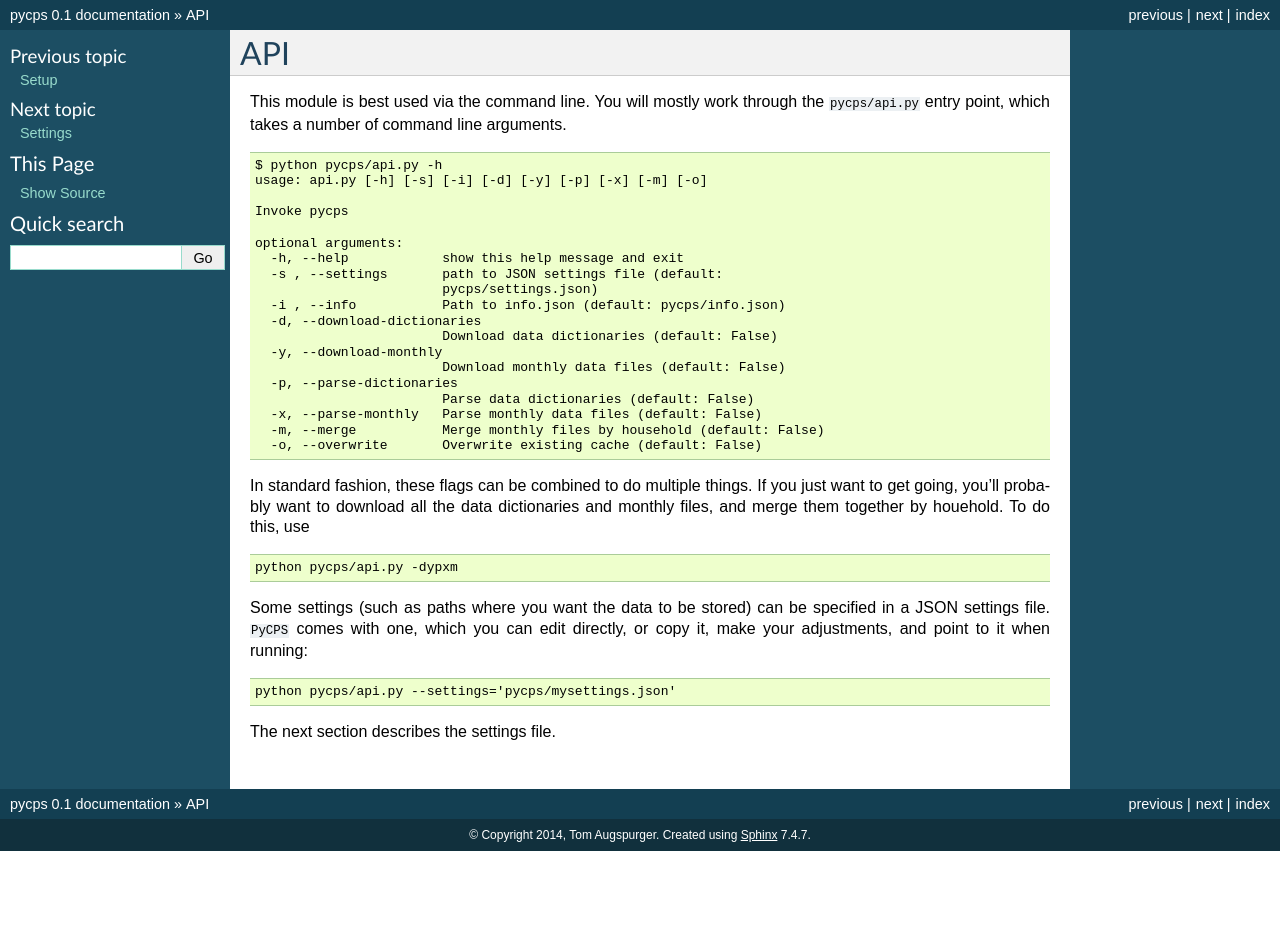
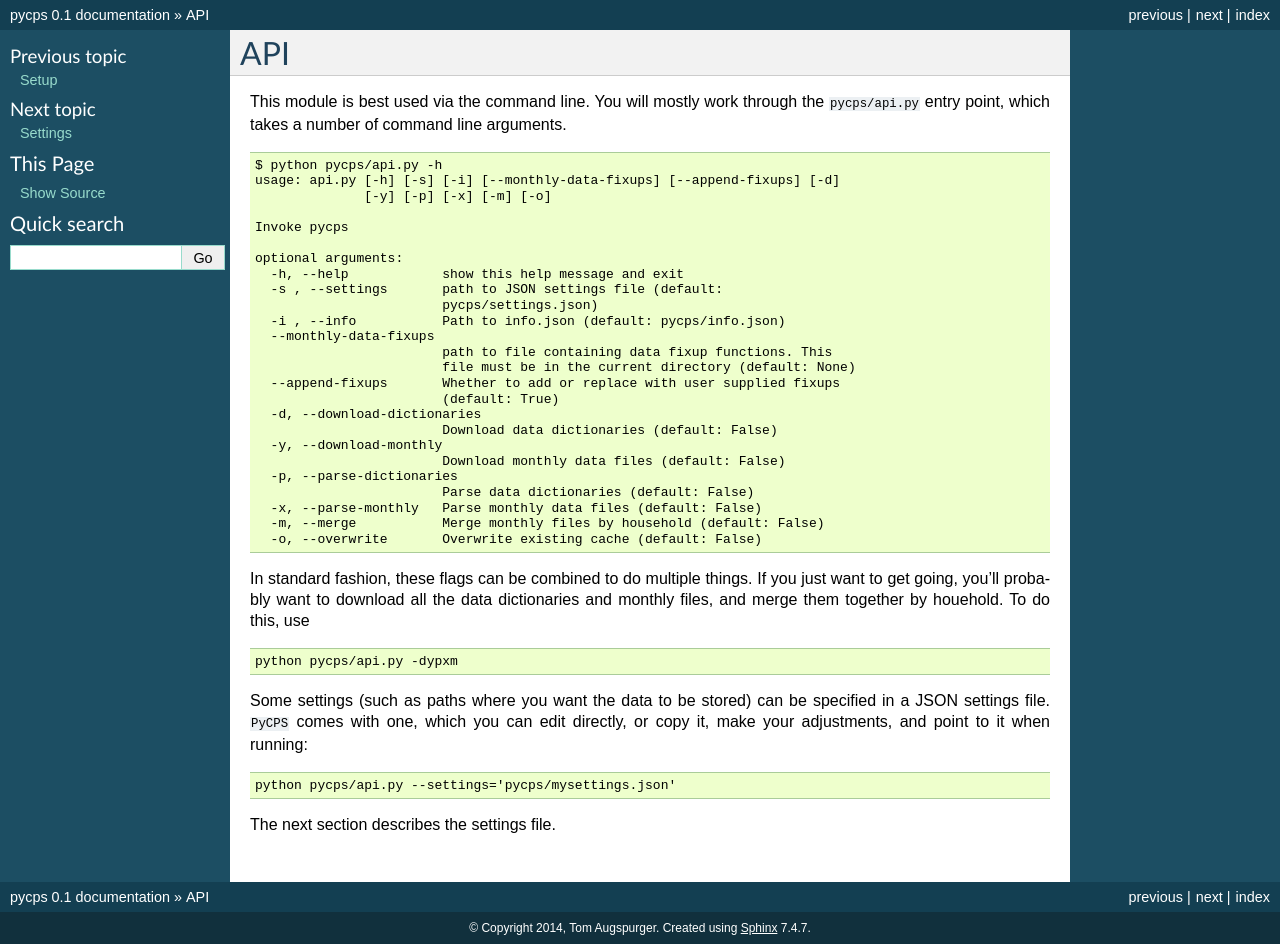
Before and after one commit to TomAugspurger/pycps, a Sphinx documentation site: the page built from docs/API.rst, in a window 1280 px wide. Built offline with Sphinx 7.4.7, drawn with Linux system fonts in a browser that asks for light colours; before the commit the page ends 900 px from its top, so only the background shows below that.

Commit message:
update api help docs

```diff
--- a/docs/API.rst
+++ b/docs/API.rst
@@ -8,7 +8,8 @@ which takes a number of command line arguments.
 .. code-block:: rst
 
     $ python pycps/api.py -h
-    usage: api.py [-h] [-s] [-i] [-d] [-y] [-p] [-x] [-m] [-o]
+    usage: api.py [-h] [-s] [-i] [--monthly-data-fixups] [--append-fixups] [-d]
+                  [-y] [-p] [-x] [-m] [-o]
 
     Invoke pycps
 
@@ -17,6 +18,11 @@ which takes a number of command line arguments.
       -s , --settings       path to JSON settings file (default:
                             pycps/settings.json)
       -i , --info           Path to info.json (default: pycps/info.json)
+      --monthly-data-fixups
+                            path to file containing data fixup functions. This
+                            file must be in the current directory (default: None)
+      --append-fixups       Whether to add or replace with user supplied fixups
+                            (default: True)
       -d, --download-dictionaries
                             Download data dictionaries (default: False)
       -y, --download-monthly
@@ -26,7 +32,6 @@ which takes a number of command line arguments.
       -x, --parse-monthly   Parse monthly data files (default: False)
       -m, --merge           Merge monthly files by household (default: False)
       -o, --overwrite       Overwrite existing cache (default: False)
-
 
 In standard fashion, these flags can be combined to do multiple things.
 If you just want to get going, you'll probably want to download all
```
